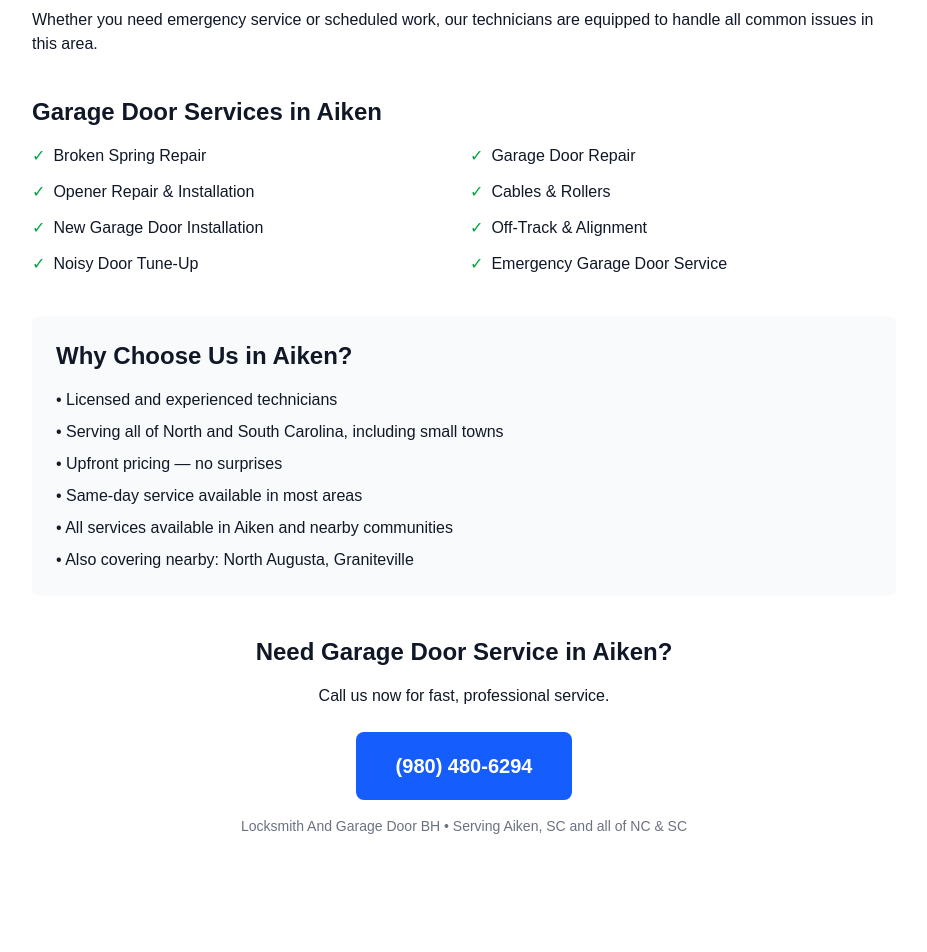
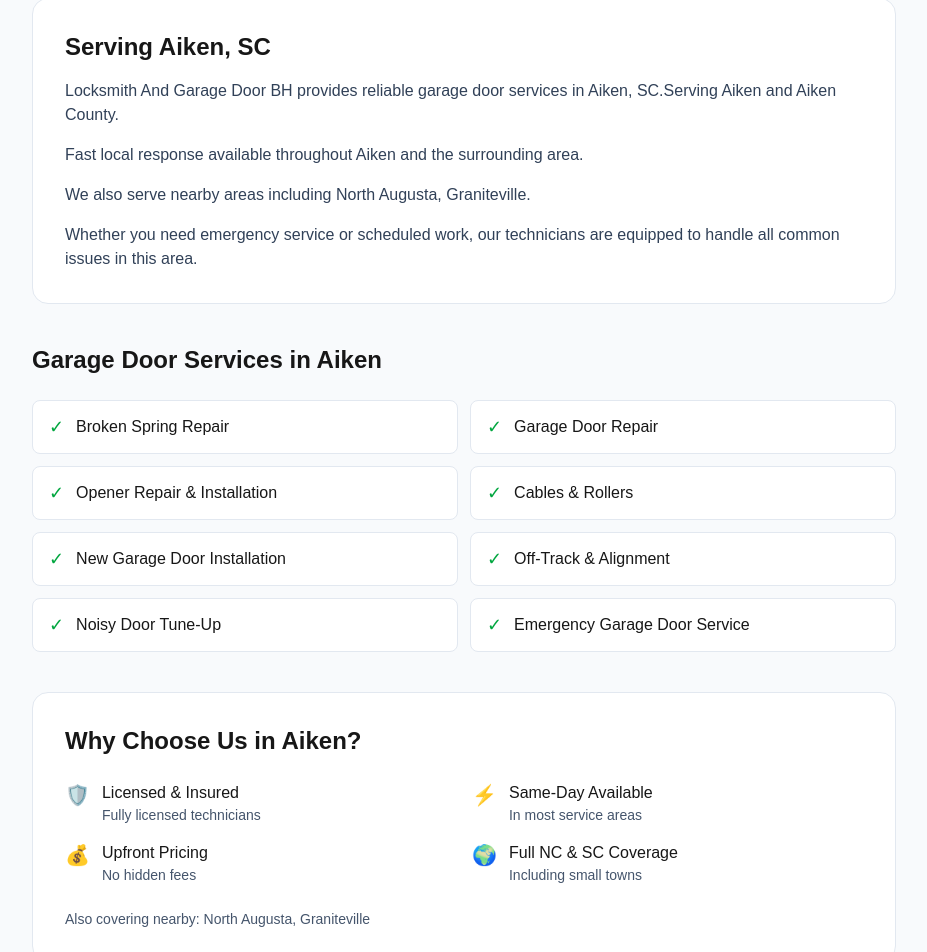
Before and after one commit to s77077707-sys/locksmith-garage-bh, a Next.js app: page /garage-door/aiken-sc in a window 1280 px wide. Shown: the part 408-1360 px from the top of the page, without its empty margins (176-1103 px from the left). Before the commit the page ends 1292 px from the top, so only its background shows below. Built offline with nearby package versions, Linux system fonts and the light colour scheme.

Commit message:
Improve location page design with better trust elements

```diff
--- a/src/app/[service]/[slug]/page.tsx
+++ b/src/app/[service]/[slug]/page.tsx
@@ -86,61 +86,92 @@ export default async function ServiceLocationPage({ params }: Props) {
     : "";
 
   return (
-    <main className="min-h-screen bg-white text-gray-900">
-      <div className="max-w-4xl mx-auto px-4 py-12">
-        <header className="mb-10">
-          <h1 className="text-4xl font-bold mb-4">{svc.title} in {loc.name}, {loc.state}</h1>
-          <p className="text-xl text-gray-600 mb-4">
+    <main className="min-h-screen bg-slate-50">
+      <div className="bg-gradient-to-br from-slate-900 to-blue-900 text-white py-16">
+        <div className="max-w-4xl mx-auto px-4 text-center">
+          <div className="inline-flex items-center gap-2 bg-blue-600/20 border border-blue-400/30 rounded-full px-3 py-1 text-sm mb-4">
+            Licensed & Insured
+          </div>
+          <h1 className="text-4xl md:text-5xl font-bold mb-4">{svc.title} in {loc.name}, {loc.state}</h1>
+          <p className="text-xl text-slate-300 mb-8 max-w-2xl mx-auto">
             Professional {svc.title.toLowerCase()} services for {loc.isGroup ? "communities in" : ""} {loc.name} and {loc.county} County.
           </p>
-          <a href="tel:9804806294" className="inline-block bg-blue-600 text-white px-8 py-4 rounded-lg text-lg font-semibold hover:bg-blue-700">
+          <a href="tel:9804806294" className="inline-block bg-blue-600 hover:bg-blue-500 text-white px-10 py-4 rounded-xl text-lg font-semibold shadow-lg">
             Call Now: (980) 480-6294
           </a>
-        </header>
+        </div>
+      </div>
 
-        <section className="mb-10">
+      <div className="max-w-4xl mx-auto px-4 py-12">
+        <section className="mb-10 bg-white rounded-2xl p-8 border border-slate-200">
           <h2 className="text-2xl font-semibold mb-4">Serving {loc.name}, {loc.state}</h2>
-          <p className="mb-4">
+          <p className="mb-4 text-slate-700">
             Locksmith And Garage Door BH provides reliable {svc.title.toLowerCase()} services in {loc.name}, {loc.state}.
             {loc.localNote ? loc.localNote : `Located in ${loc.county} County with a population of approximately ${loc.population.toLocaleString()}, we cover both residential and commercial needs.`}
           </p>
-          {groupText && <p className="mb-4">{groupText}</p>}
-          <p className="mb-4">{responseNote}</p>
-          {nearbyText && <p className="mb-4">{nearbyText}</p>}
-          <p>Whether you need emergency service or scheduled work, our technicians are equipped to handle all common issues in this area.</p>
+          {groupText && <p className="mb-4 text-slate-700">{groupText}</p>}
+          <p className="mb-4 text-slate-700">{responseNote}</p>
+          {nearbyText && <p className="mb-4 text-slate-700">{nearbyText}</p>}
+          <p className="text-slate-700">Whether you need emergency service or scheduled work, our technicians are equipped to handle all common issues in this area.</p>
         </section>
 
         <section className="mb-10">
-          <h2 className="text-2xl font-semibold mb-4">{svc.title} Services in {loc.name}</h2>
-          <ul className="grid grid-cols-1 md:grid-cols-2 gap-3">
+          <h2 className="text-2xl font-semibold mb-6">{svc.title} Services in {loc.name}</h2>
+          <div className="grid grid-cols-1 md:grid-cols-2 gap-3">
             {svc.servicesList.map((item) => (
-              <li key={item} className="flex items-center"><span className="text-green-600 mr-2">✓</span>{item}</li>
+              <div key={item} className="flex items-center bg-white border border-slate-200 rounded-lg px-4 py-3">
+                <span className="text-green-600 mr-3 text-lg">✓</span>
+                <span className="font-medium">{item}</span>
+              </div>
             ))}
-          </ul>
+          </div>
         </section>
 
-        <section className="mb-10 bg-gray-50 p-6 rounded-lg">
-          <h2 className="text-2xl font-semibold mb-4">Why Choose Us in {loc.name}?</h2>
-          <ul className="space-y-2">
-            <li>• Licensed and experienced technicians</li>
-            <li>• Serving all of North and South Carolina, including small towns</li>
-            <li>• Upfront pricing — no surprises</li>
-            <li>• Same-day service available in most areas</li>
-            <li>• All services available in {loc.name} and nearby communities</li>
-            {loc.nearby && loc.nearby.length > 0 && (
-              <li>• Also covering nearby: {loc.nearby.slice(0, 4).join(", ")}</li>
-            )}
-          </ul>
+        <section className="mb-10 bg-white border border-slate-200 rounded-2xl p-8">
+          <h2 className="text-2xl font-semibold mb-6">Why Choose Us in {loc.name}?</h2>
+          <div className="grid sm:grid-cols-2 gap-4">
+            <div className="flex gap-3">
+              <span className="text-blue-600 text-xl">🛡️</span>
+              <div>
+                <div className="font-medium">Licensed & Insured</div>
+                <div className="text-sm text-slate-600">Fully licensed technicians</div>
+              </div>
+            </div>
+            <div className="flex gap-3">
+              <span className="text-blue-600 text-xl">⚡</span>
+              <div>
+                <div className="font-medium">Same-Day Available</div>
+                <div className="text-sm text-slate-600">In most service areas</div>
+              </div>
+            </div>
+            <div className="flex gap-3">
+              <span className="text-blue-600 text-xl">💰</span>
+              <div>
+                <div className="font-medium">Upfront Pricing</div>
+                <div className="text-sm text-slate-600">No hidden fees</div>
+              </div>
+            </div>
+            <div className="flex gap-3">
+              <span className="text-blue-600 text-xl">🌍</span>
+              <div>
+                <div className="font-medium">Full NC & SC Coverage</div>
+                <div className="text-sm text-slate-600">Including small towns</div>
+              </div>
+            </div>
+          </div>
+          {loc.nearby && loc.nearby.length > 0 && (
+            <p className="mt-6 text-sm text-slate-600">Also covering nearby: {loc.nearby.slice(0, 4).join(", ")}</p>
+          )}
         </section>
 
-        <section className="text-center">
-          <h2 className="text-2xl font-semibold mb-4">Need {svc.title} Service in {loc.name}?</h2>
-          <p className="mb-6">Call us now for fast, professional service.</p>
-          <a href="tel:9804806294" className="inline-block bg-blue-600 text-white px-10 py-5 rounded-lg text-xl font-bold hover:bg-blue-700">
+        <section className="text-center bg-slate-900 text-white rounded-2xl p-10">
+          <h2 className="text-2xl font-semibold mb-3">Need {svc.title} Service in {loc.name}?</h2>
+          <p className="text-slate-300 mb-6">Call now for fast, professional service.</p>
+          <a href="tel:9804806294" className="inline-block bg-blue-600 hover:bg-blue-500 text-white px-10 py-5 rounded-xl text-xl font-bold">
             (980) 480-6294
           </a>
-          <p className="mt-4 text-sm text-gray-500">
-            Locksmith And Garage Door BH • Serving {loc.name}, {loc.state} and all of NC & SC
+          <p className="mt-6 text-sm text-slate-400">
+            Locksmith And Garage Door BH • Serving {loc.name}, {loc.state}
           </p>
         </section>
       </div>
```
